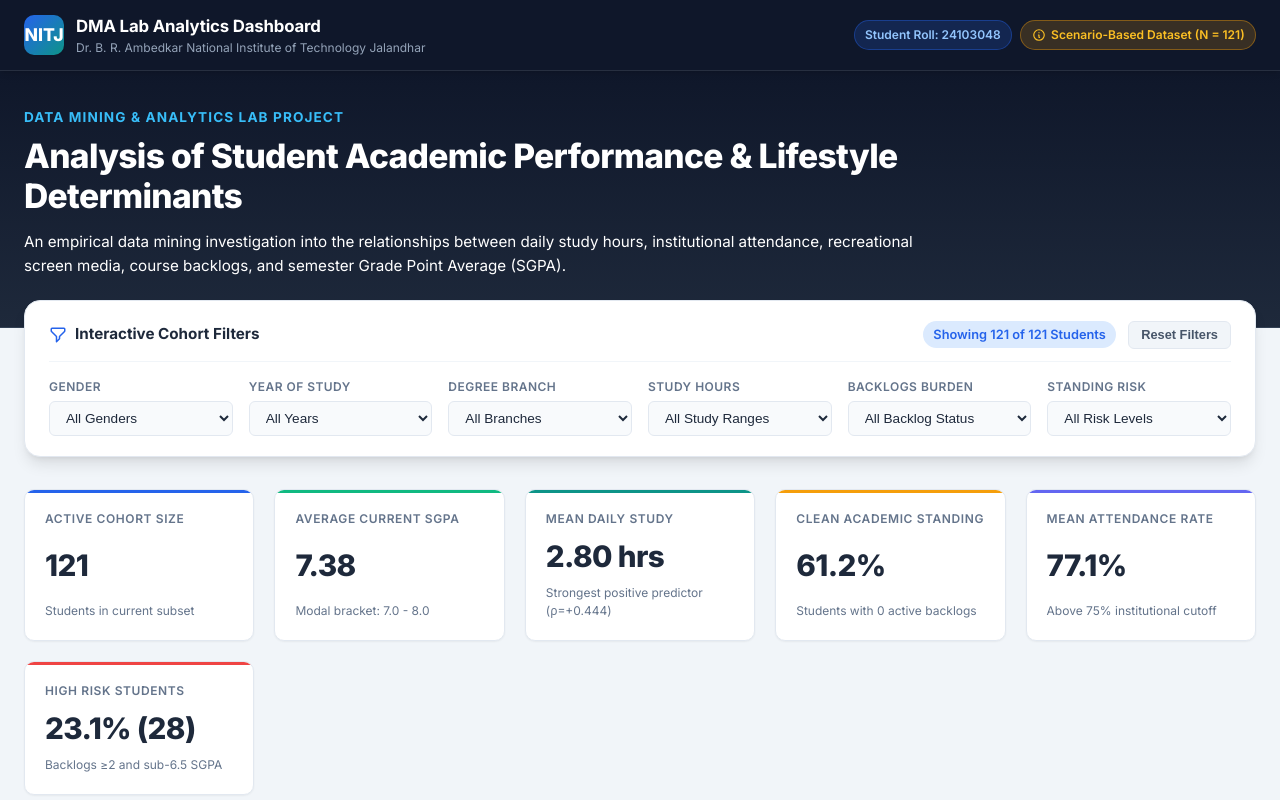
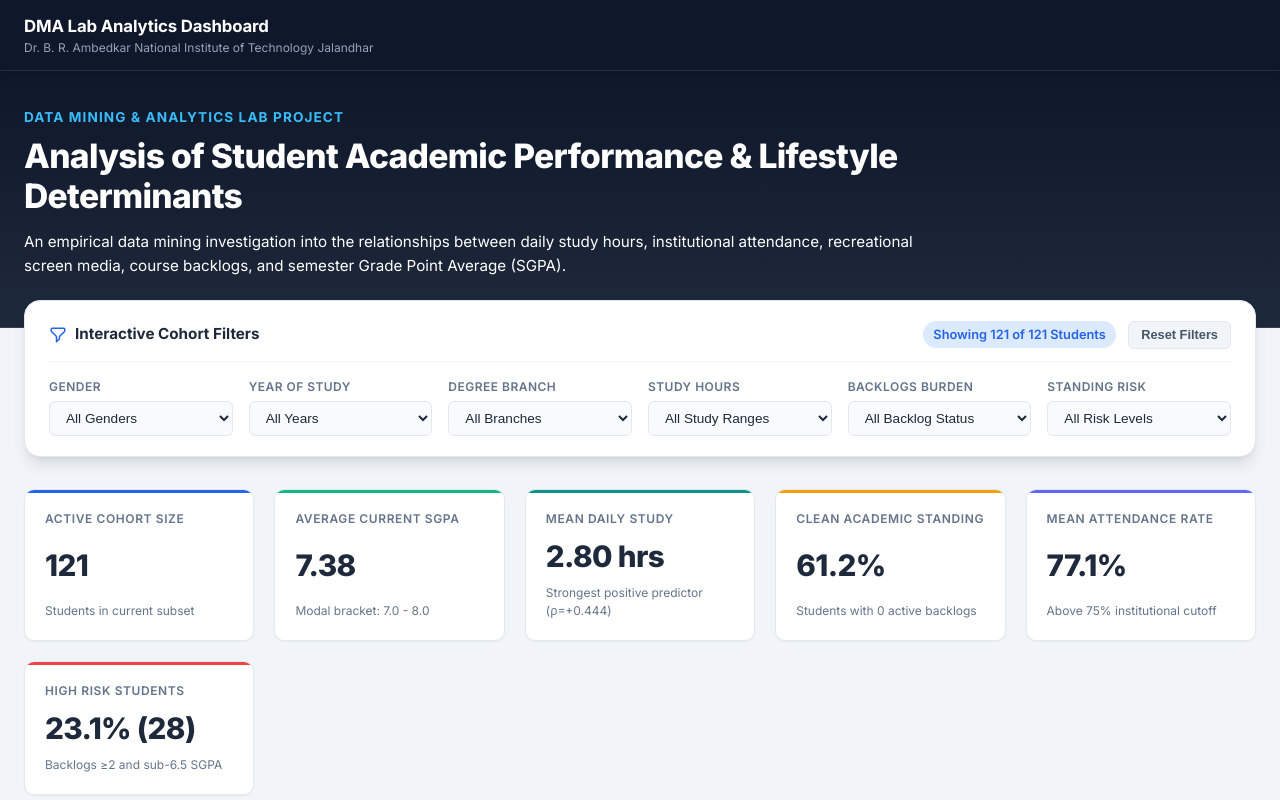
Before and after one commit to diwakarks/DMA-Student-Performance-Analysis, a plain HTML site: page docs/index.html in a window 1280 px wide. Shown: the top 800 px of the page. Drawn offline with nearby package versions, Linux system fonts and the light colour scheme.

Commit message:
Remove brand logo and nav badges from index.html
Removed brand logo and navigation badges from the top navigation bar.

```diff
--- a/docs/index.html
+++ b/docs/index.html
@@ -19,20 +19,10 @@
   <nav class="top-nav">
     <div class="container nav-inner">
       <div class="brand-wrapper">
-        <div class="brand-logo">NITJ</div>
         <div class="brand-text">
           <h1>DMA Lab Analytics Dashboard</h1>
           <p>Dr. B. R. Ambedkar National Institute of Technology Jalandhar</p>
         </div>
-      </div>
-      <div class="nav-badges">
-        <span class="badge-author">Student Roll: 24103048</span>
-        <span class="badge-synthetic" title="Dataset is an educational/scenario-based sample for statistical methodology demonstration">
-          <svg width="14" height="14" fill="none" viewBox="0 0 24 24" stroke="currentColor">
-            <path stroke-linecap="round" stroke-linejoin="round" stroke-width="2" d="M13 16h-1v-4h-1m1-4h.01M21 12a9 9 0 11-18 0 9 9 0 0118 0z" />
-          </svg>
-          Scenario-Based Dataset (N = 121)
-        </span>
       </div>
     </div>
   </nav>
```
